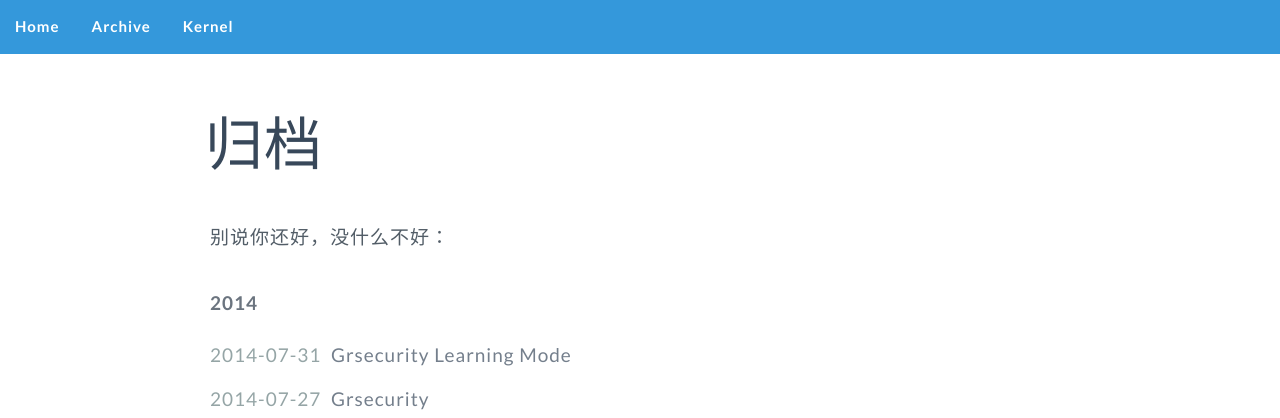
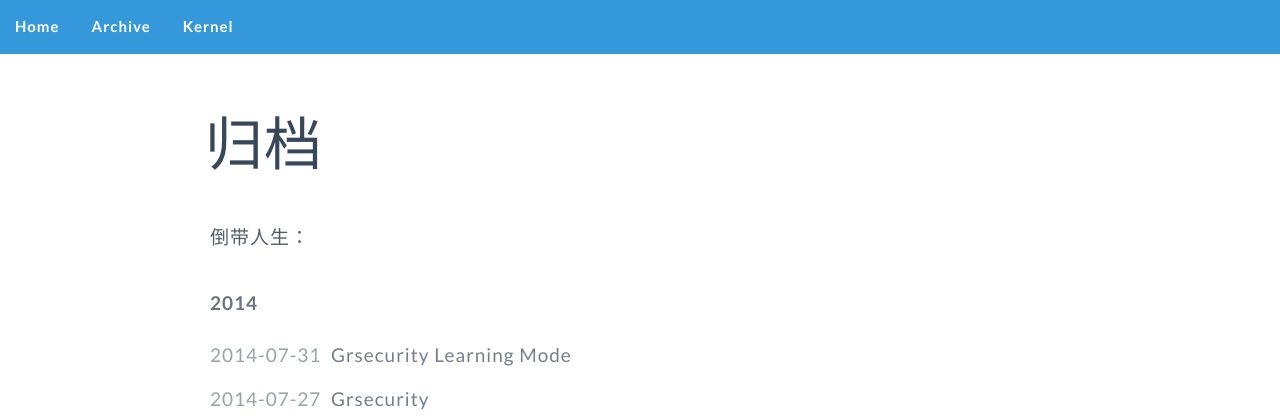
Before and after one commit to GuoJing/blog, a Jekyll site: the page built from archive/index.md, in a window 1280 px wide and 900 px high. Shown: the top 418 px of the window. Built offline with Jekyll 4.4.1, drawn with Linux system fonts in a browser that asks for light colours.

Commit message:
add commit

```diff
--- a/archive/index.md
+++ b/archive/index.md
@@ -3,7 +3,7 @@ layout:  page
 title: 归档
 description: 归档
 ---
-别说你还好，没什么不好：
+倒带人生：
 
 <ul class="archive">
 {% for post in site.posts %}
```
Also changed, not shown: 1 other file.
